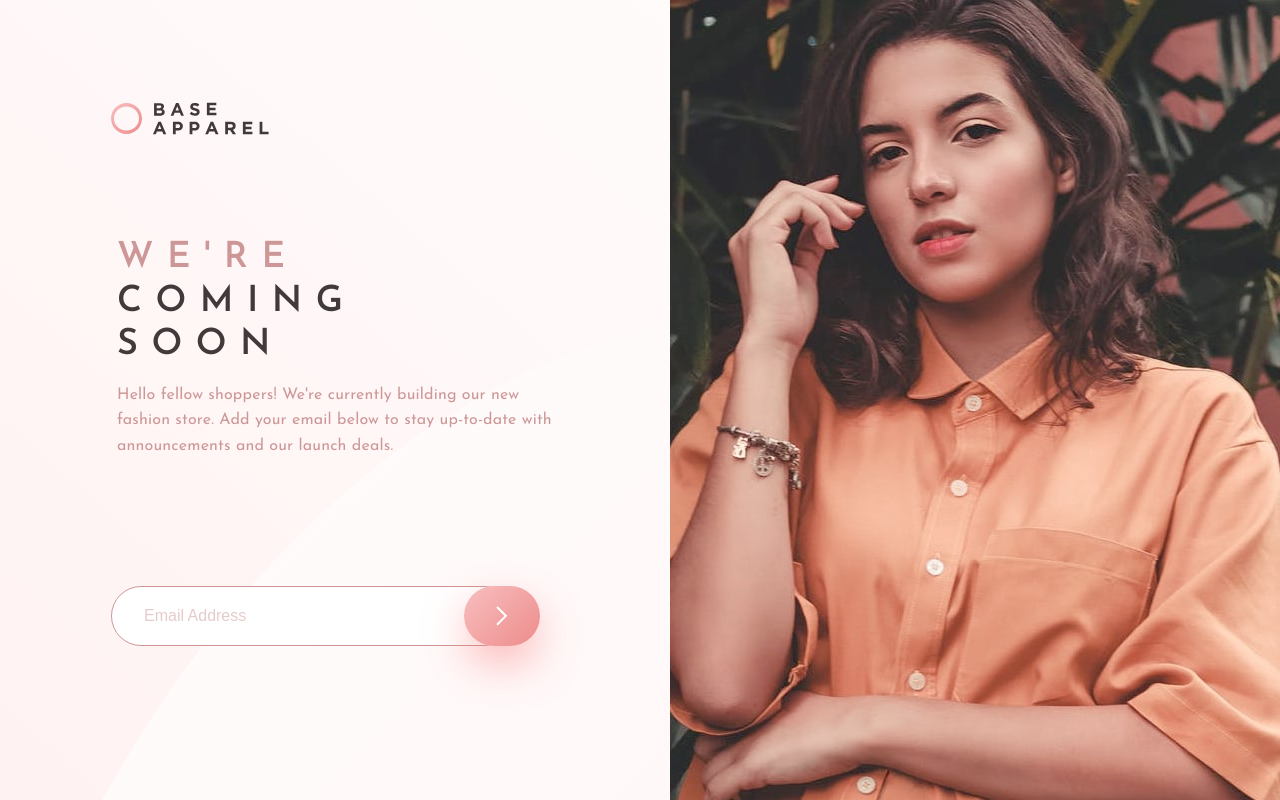
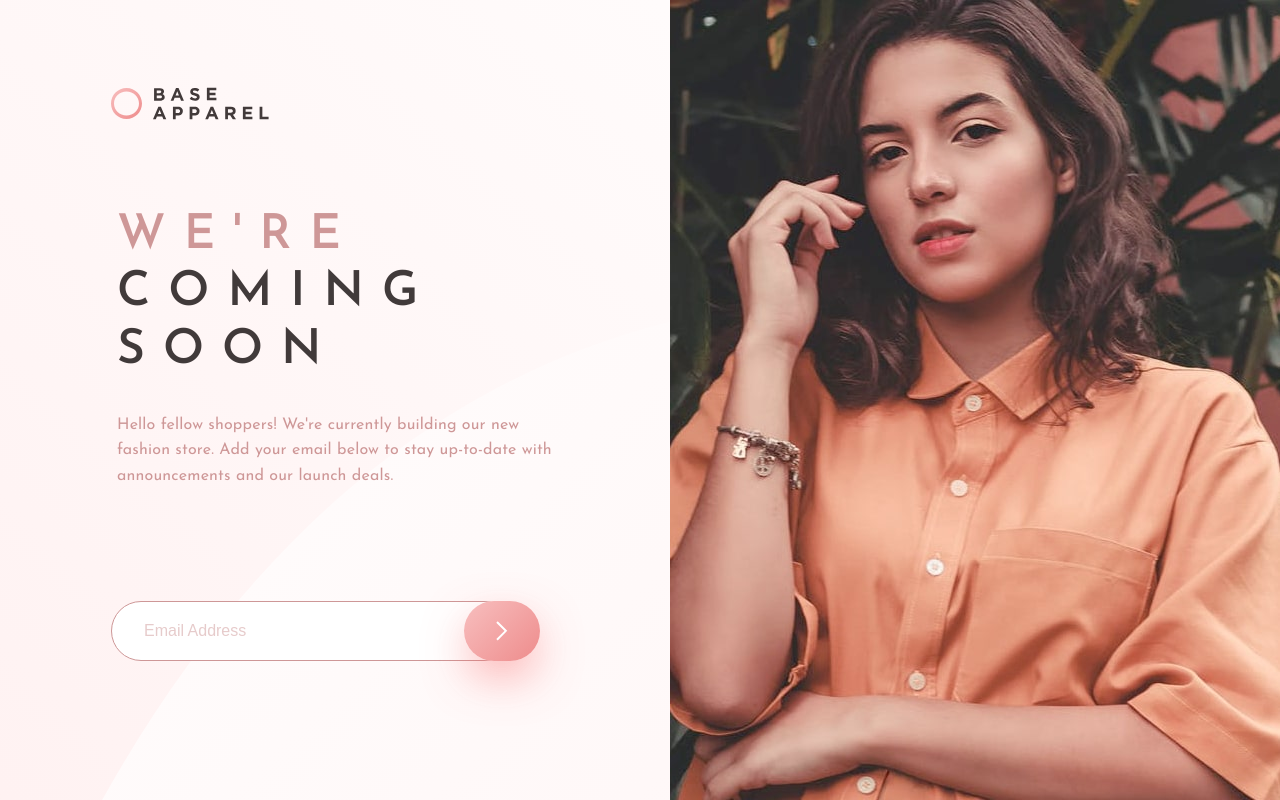
Before and after one commit to WebDevMirza/base-apparel-component, a React (Vite) app: page / in a window 1280 px wide. Built offline with nearby package versions, Linux system fonts and the light colour scheme.

Commit message:
fixing title font size for desktop

```diff
--- a/src/components/CardBody/cardbody.css
+++ b/src/components/CardBody/cardbody.css
@@ -35,6 +35,7 @@
   }
 
   .card-title {
-    font-size: 2.25rem;
+    font-size: 3rem;
+    padding-bottom: 1rem;
   }
 }
```
